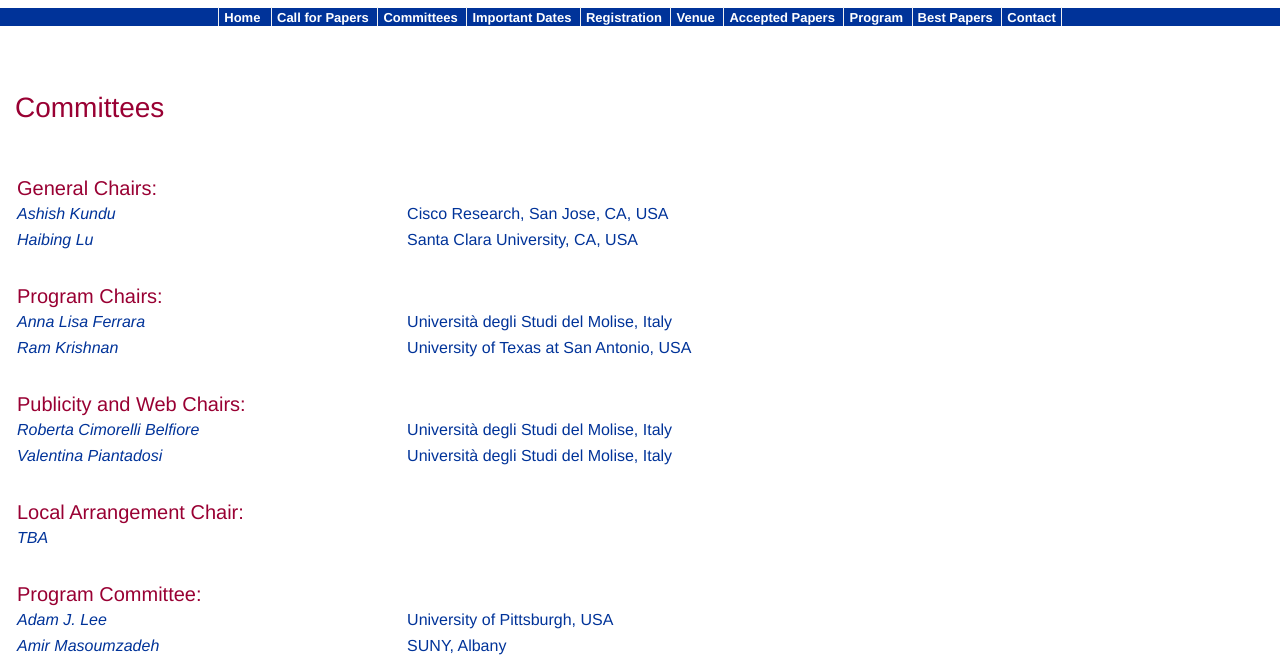
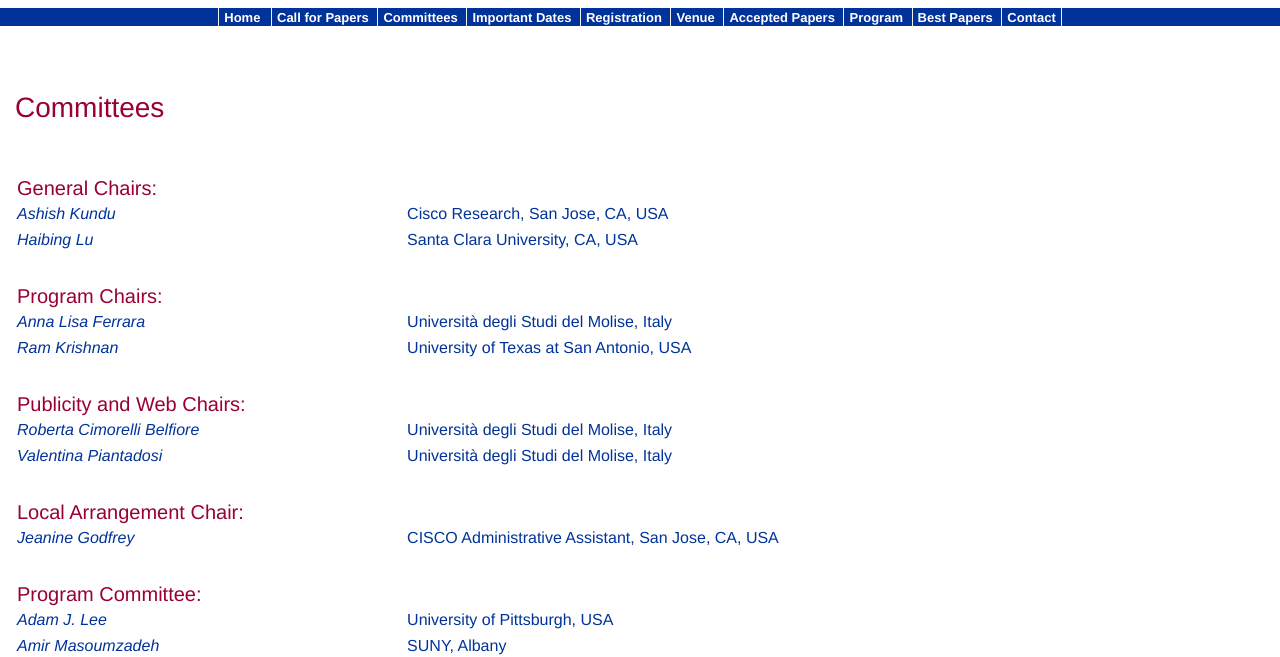
Before and after one commit to dbsec2024/dbsec2024.github.io, a plain HTML site: page committees.html in a window 1280 px wide. Shown: the part 127-784 px from the top of the page. Drawn offline with Linux system fonts and the light colour scheme.

Commit message:
added local arrangement chair

```diff
--- a/committees.html
+++ b/committees.html
@@ -106,7 +106,7 @@
                     <td colspan="2"><h4>Local Arrangement Chair:</h4></td>
                 </tr>
                 <tr>
-                    <td><i>TBA</i></td>
+                    <td><i>Jeanine Godfrey</i></td> <td>CISCO Administrative Assistant, San Jose, CA, USA</td>
                 </tr>
 
 
```
